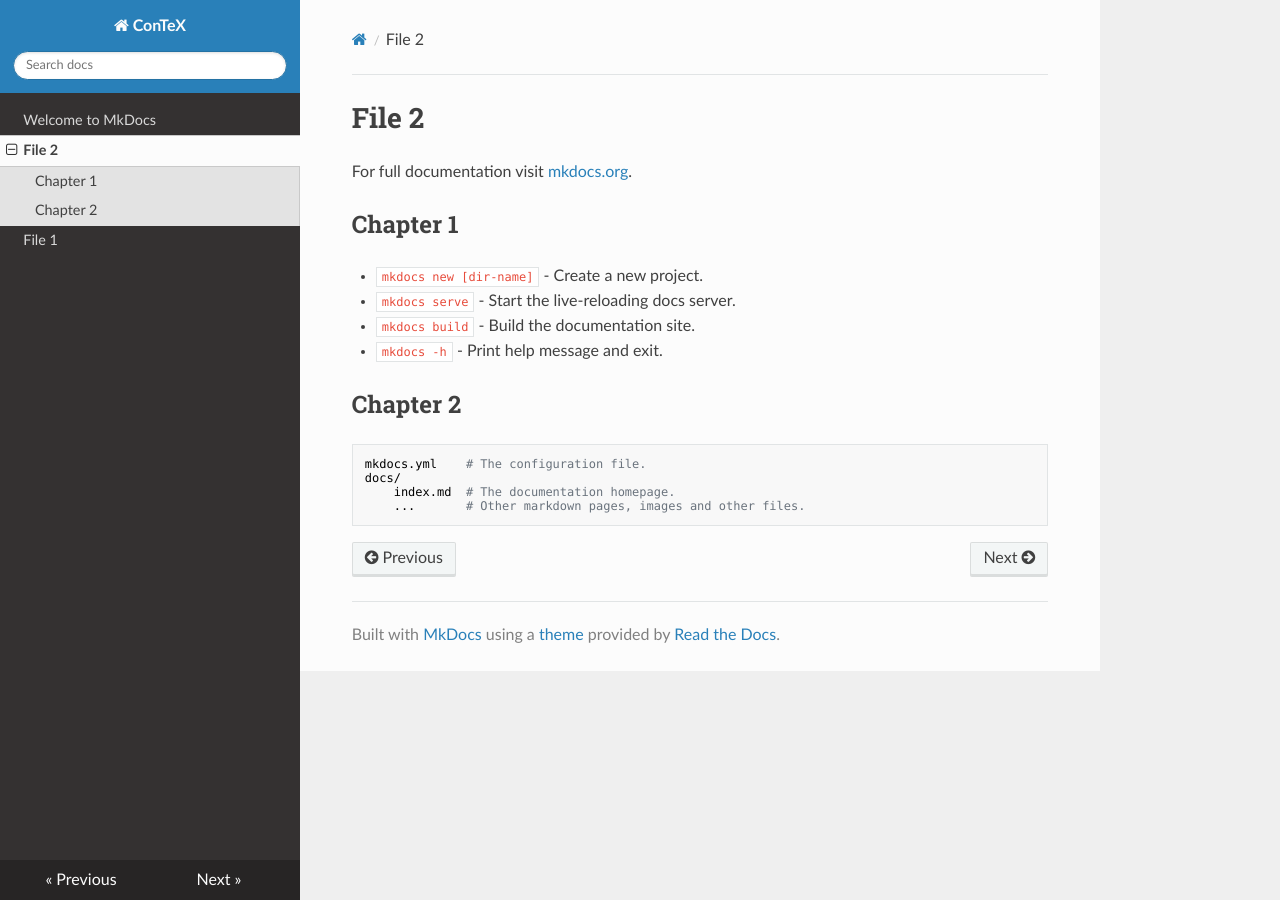
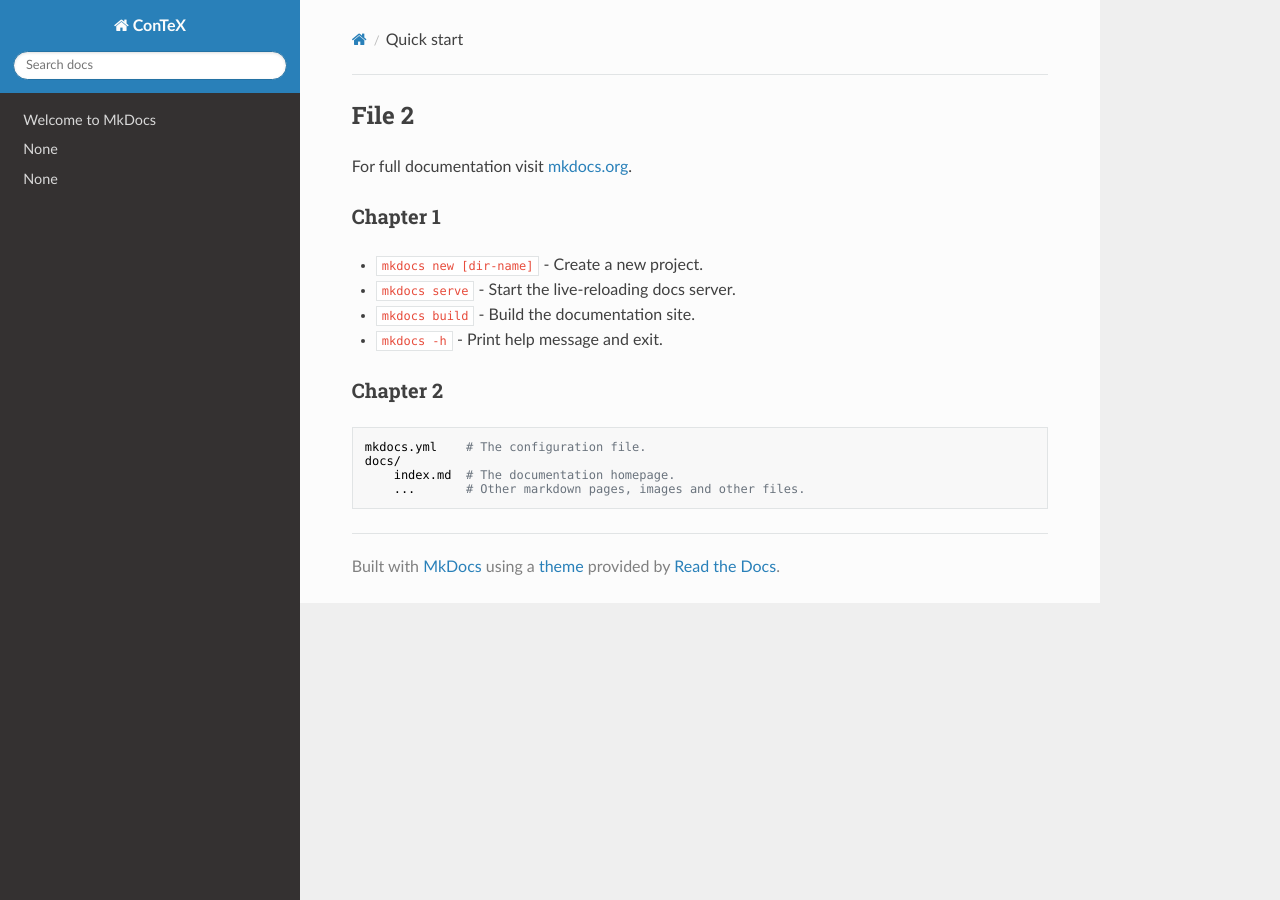
Before and after one commit to champignoom/contex-docs, an MkDocs documentation site: the page built from docs/quick-start.md, in a window 1280 px wide. Built offline with MkDocs 1.6.1, drawn with Linux system fonts in a browser that asks for light colours; nearby versions of some CDN libraries.

Commit message:
rename placeholders to first two chapters

```diff
--- a/docs/file2.md
+++ b/docs/quick-start.md
@@ -1,15 +1,15 @@
-# File 2
+## File 2
 
 For full documentation visit [mkdocs.org](https://www.mkdocs.org).
 
-## Chapter 1
+### Chapter 1
 
 * `mkdocs new [dir-name]` - Create a new project.
 * `mkdocs serve` - Start the live-reloading docs server.
 * `mkdocs build` - Build the documentation site.
 * `mkdocs -h` - Print help message and exit.
 
-## Chapter 2
+### Chapter 2
 
     mkdocs.yml    # The configuration file.
     docs/
--- a/mkdocs.yml
+++ b/mkdocs.yml
@@ -2,5 +2,5 @@ site_name: ConTeX
 theme: readthedocs
 nav:
         - index.md
-        - file2.md
-        - file1.md
+        - Installation
+        - Quick start
```
Also changed, not shown: docs/installation.md (renamed from docs/file1.md).
